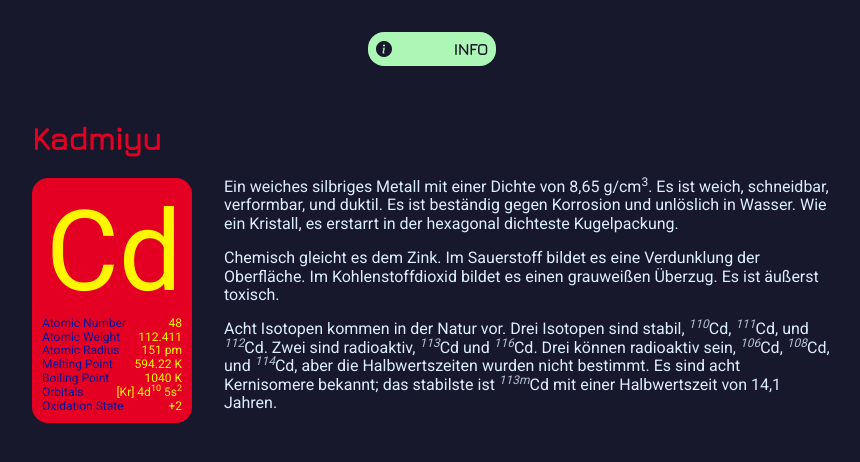
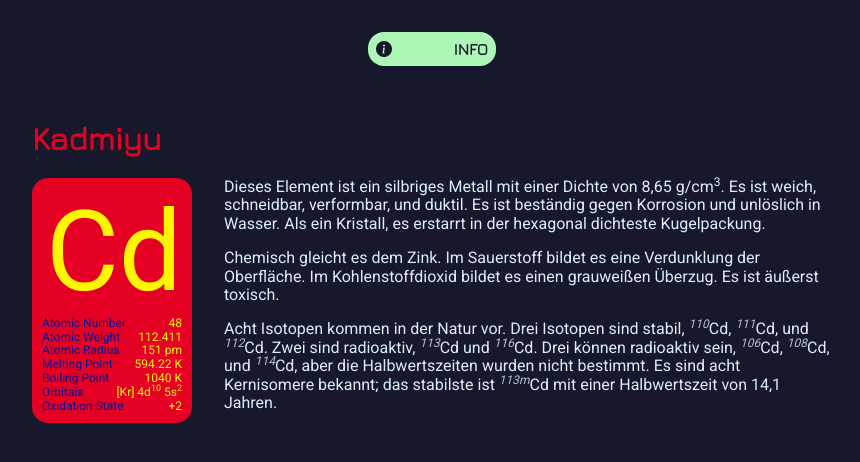
Before and after one commit to kmules1/kmules1.github.io, a Jekyll site: the page built from index.md, in a window 1280 px wide. Shown: the top 462 px of the page, without its empty margins (208-1068 px from the left). Built offline with Jekyll 4.4.1, drawn with Linux system fonts in a browser that asks for light colours; nearby versions of some CDN libraries.

Commit message:
minor text tweak

```diff
--- a/_sass/default.scss
+++ b/_sass/default.scss
@@ -29,16 +29,10 @@ body {
 	min-height:				100vh;
 }
 
-main {
-	width:					90%;
-	max-width:				50rem;
-	margin:					0 auto;
-	flex:					1;
-}
-
 h1,h2,h3,h4,h5,h6 {
 	font-family:			'Jura', sans-serif;
 	color:					$highlight;
+	margin-left:			-2rem;
 }
 
 nav {
@@ -83,6 +77,14 @@ nav a.current, nav a:active {
 	background-color:		$link_current;
 }
 
+main {
+	width:					90%;
+	max-width:				50rem;
+	margin:					0 auto;
+	padding-left:			2rem;
+	flex:					1;
+}
+
 main a {
 	background-color:		transparent;
 }
@@ -103,15 +105,15 @@ dl.card {
 	border-width:			2px;
 	border-style:			solid;
 	border-color:			transparent;
-	transition:				border-color .25s;
+	transition:				all .25s;
 }
 dl.card:hover {
-	border-color:			white;
+	border-color:			$col;
 }
 
 dl.elem {
 	float:					left;
-	margin:					0 2rem 0 0;
+	margin:					0 2rem 2rem -2rem;
 	padding:				.5rem;
 	width:					10rem;
 	font-size:				.75rem;
@@ -119,6 +121,7 @@ dl.elem {
 }
 dl.elem:hover {
 	border-color:			$elem_dd;
+	transform:				scale(1.05);
 }
 dl.elem dt {
 	float:					left;
--- a/index.md
+++ b/index.md
@@ -68,7 +68,7 @@ Oxidation State
 : +2
 {: .card .elem}
 
-Ein weiches silbriges Metall mit einer Dichte von 8,65 g/cm<sup>3</sup>. Es ist weich, schneidbar, verformbar, und duktil. Es ist beständig gegen Korrosion und unlöslich in Wasser. Wie ein Kristall, es erstarrt in der hexagonal dichteste Kugelpackung.
+Dieses Element ist ein silbriges Metall mit einer Dichte von 8,65 g/cm<sup>3</sup>. Es ist weich, schneidbar, verformbar, und duktil. Es ist beständig gegen Korrosion und unlöslich in Wasser. Als ein Kristall, es erstarrt in der hexagonal dichteste Kugelpackung.
 
 Chemisch gleicht es dem Zink. Im Sauerstoff bildet es eine Verdunklung der Oberfläche. Im Kohlenstoffdioxid bildet es einen grauweißen Überzug. Es ist äußerst toxisch.
 
```
Also changed, not shown: 404.md (+1 -1 lines).
